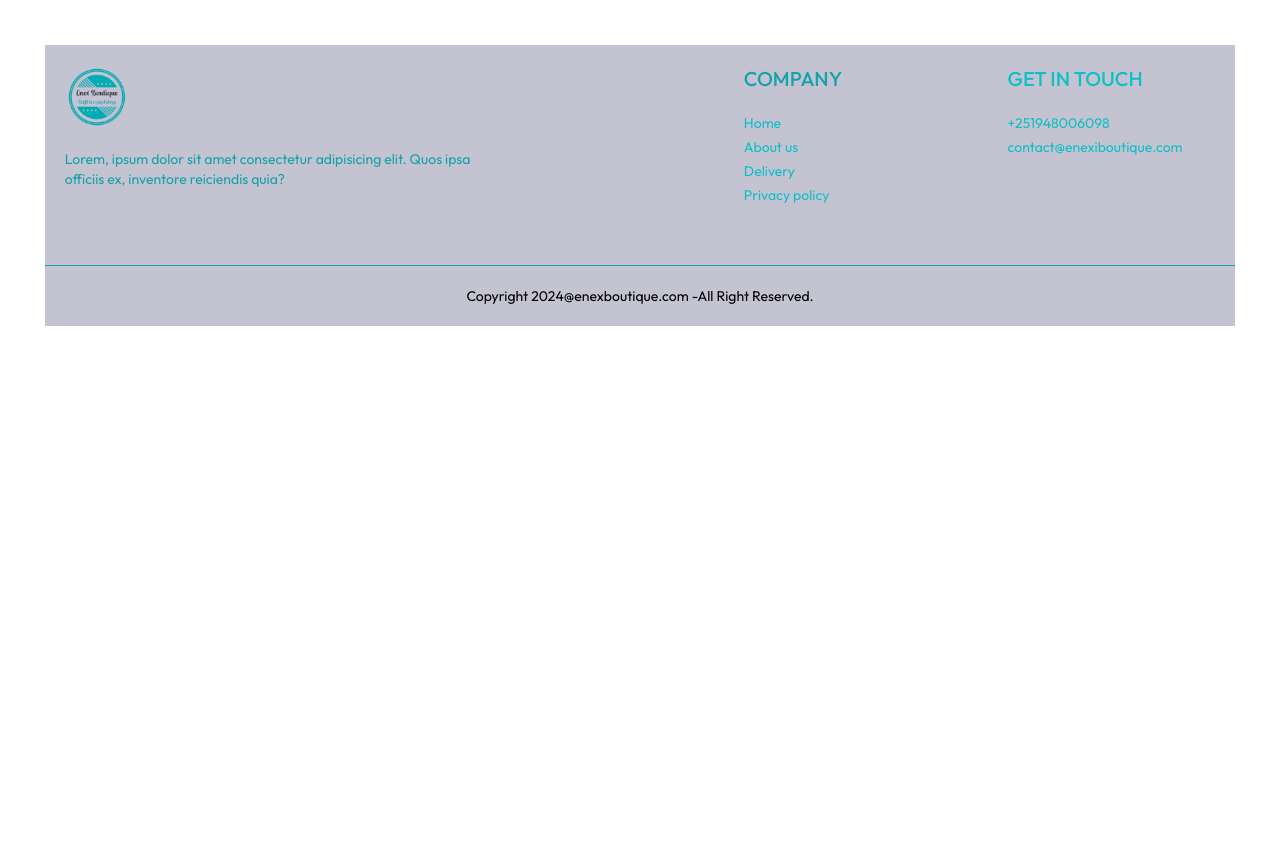
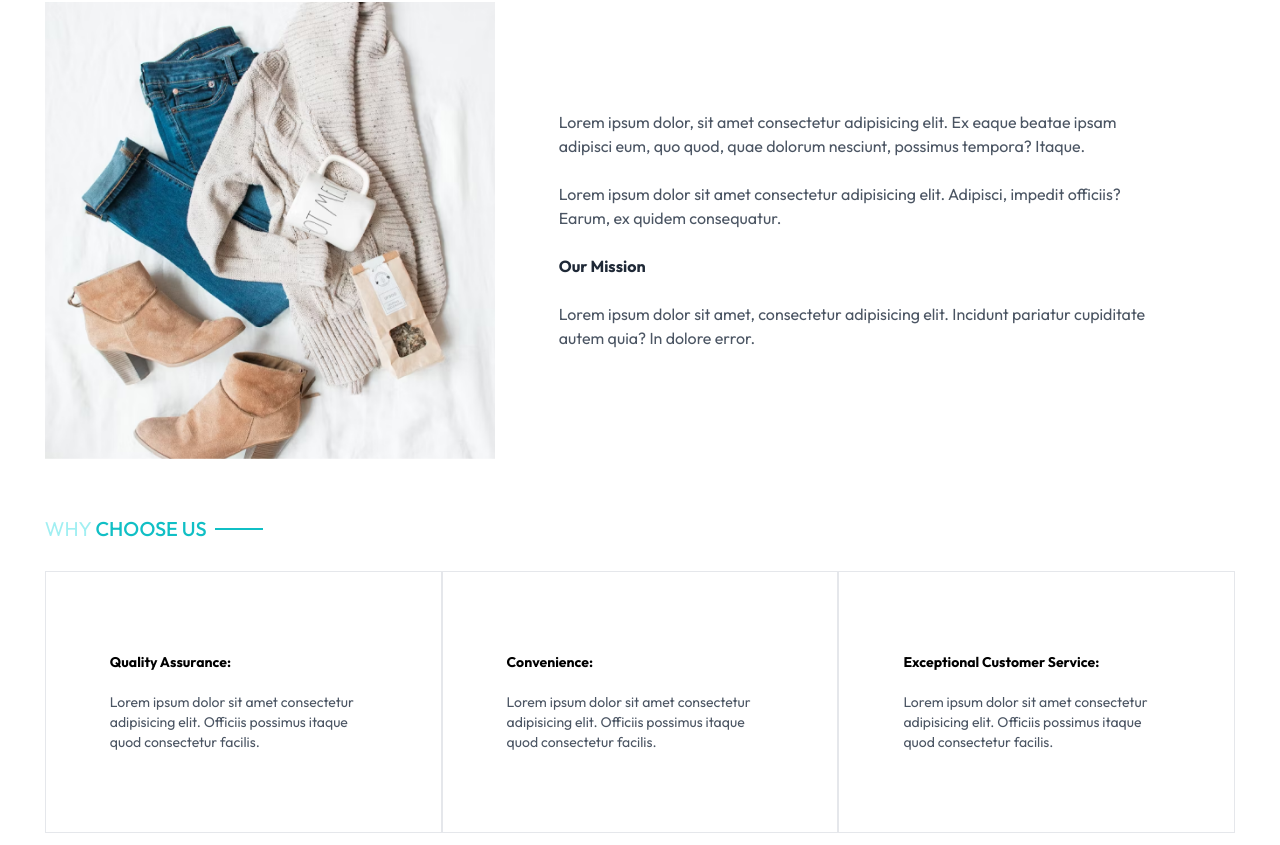
Before and after one commit to Enyewashebr/e-Commerce-Website, a React (Vite) app in the folder Enex-Boutique/: page /about in a window 1280 px wide. Shown: the part 235-1080 px from the top of the page. Before the commit the page ends 800 px from the top, so only its background shows below. Built offline with nearby package versions, Linux system fonts and the light colour scheme.

Commit message:
finished the ui of  contact us page

```diff
--- a/Enex-Boutique/src/pages/About.jsx
+++ b/Enex-Boutique/src/pages/About.jsx
@@ -1,11 +1,67 @@
 // import React from 'react'
+
+import { assets } from "../assets/assets"
+import Title from "../components/Title"
+import NewsletterBox from "../components/NewsletterBox"
 
 const About = () => {
   return (
     <div>
-
+      <div className="text-2xl text-center pt-8 border-t ">
+        <Title text1={"ABOUT "} text2={"US"} />
+      </div>
+      <div className="my-10 flex flex-col md:flex-row gap-16">
+        <img
+          className="w-full md:max-w-[450px]"
+          src={assets.about_img}
+          alt=""
+        />
+        <div className="flex flex-col justify-center gap-6 md:w-2/4 text-gray-600">
+          <p>
+            Lorem ipsum dolor, sit amet consectetur adipisicing elit. Ex eaque
+            beatae ipsam adipisci eum, quo quod, quae dolorum nesciunt, possimus
+            tempora? Itaque.{" "}
+          </p>
+          <p>
+            Lorem ipsum dolor sit amet consectetur adipisicing elit. Adipisci,
+            impedit officiis? Earum, ex quidem consequatur.
+          </p>
+          <b className="text-gray-800">Our Mission</b>
+          <p>
+            Lorem ipsum dolor sit amet, consectetur adipisicing elit. Incidunt
+            pariatur cupiditate autem quia? In dolore error.
+          </p>
+        </div>
+      </div>
+      <div className="text-xl py-4">
+        <Title text1={"WHY "} text2={"CHOOSE US"} />
+      </div>
+      <div className="flex flex-col md:flex-row text-sm mb-20">
+        <div className="border px-10 md:px-16 py-8 sm:py-20 flex flex-col gap-5">
+          <b>Quality Assurance:</b>
+          <p className="text-gray-600">
+            Lorem ipsum dolor sit amet consectetur adipisicing elit. Officiis
+            possimus itaque quod consectetur facilis.
+          </p>
+        </div>
+        <div className="border px-10 md:px-16 py-8 sm:py-20 flex flex-col gap-5">
+          <b>Convenience:</b>
+          <p className="text-gray-600">
+            Lorem ipsum dolor sit amet consectetur adipisicing elit. Officiis
+            possimus itaque quod consectetur facilis.
+          </p>
+        </div>
+        <div className="border px-10 md:px-16 py-8 sm:py-20 flex flex-col gap-5">
+          <b>Exceptional Customer Service:</b>
+          <p className="text-gray-600">
+            Lorem ipsum dolor sit amet consectetur adipisicing elit. Officiis
+            possimus itaque quod consectetur facilis.
+          </p>
+        </div>
+      </div>
+      <NewsletterBox />
     </div>
-  )
+  );
 }
 
 export default About
--- a/Enex-Boutique/src/pages/Contact.jsx
+++ b/Enex-Boutique/src/pages/Contact.jsx
@@ -1,11 +1,42 @@
 // import React from 'react'
+
+import { assets } from "../assets/assets"
+import NewsLetterBox from "../components/NewsletterBox";
+import Title from "../components/Title"
 
 const Contact = () => {
   return (
     <div>
-
+      <div className="text-center text-2xl pt-10 border-t">
+        <Title text1={"CONTACT "} text2={"US"} />
+      </div>
+      <div className="my-10 flex flex-col justify-center md:flex-row gap-10 mb-28">
+        <img
+          className="w-full md:max-w-[480px]"
+          src={assets.contact_img}
+          alt=""
+        />
+        <div className="flex flex-col justify-center items-start gap-6">
+          <p className="font-semibold text-xl text-gray-600">Our Store</p>
+          <p className="text-gray-500">
+            Addis Ababa University <br />
+            5kilo
+          </p>
+          <p className="text-gray-500">
+            Tel:+251948006098 <br /> Email: enyewashebir0@gmail.com
+          </p>
+          <p className="font-semibold text-xl text-gray-600">
+            Career at Forever
+          </p>
+          <p className="text-gray-500">
+            Learn more our teams and job openings.
+          </p>
+     <button className="border border-[#15a3a8] px-8 py-4 text-sm hover:bg-[#15a3a8] hover:text-white transition-all duration-500">Explore Jobs</button>
+        </div>
+      </div>
+      <NewsLetterBox />
     </div>
-  )
+  );
 }
 
 export default Contact
```
